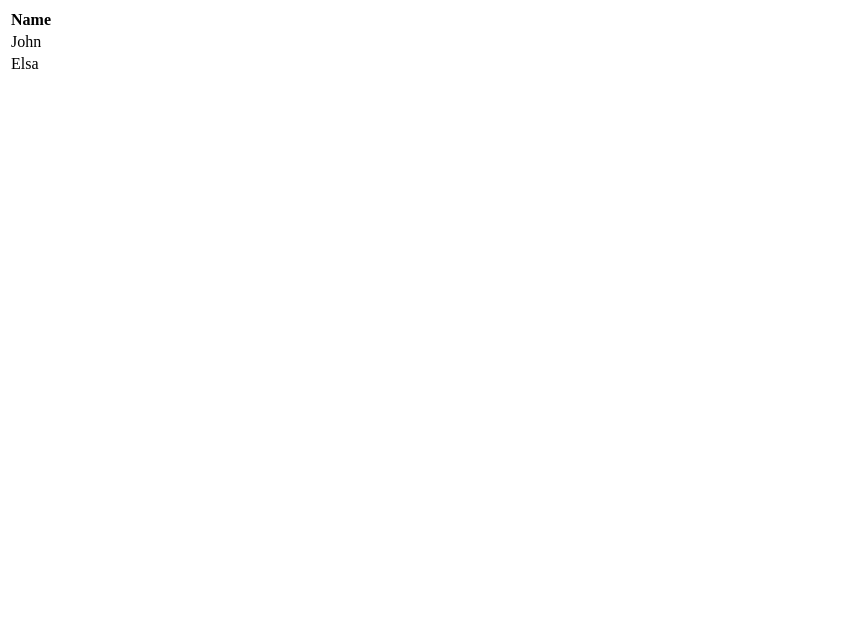
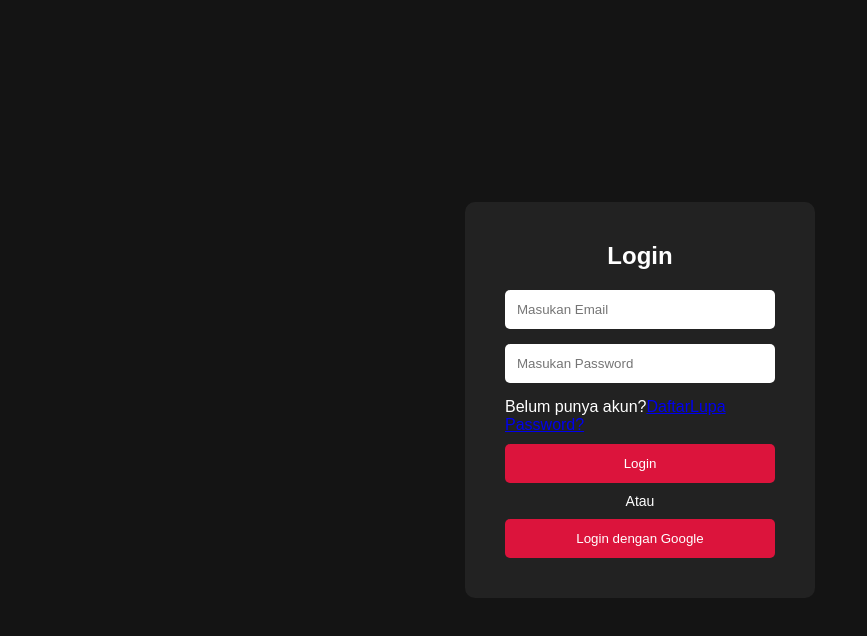
Before and after one commit to iqbal0899/my-streaming-app, a React (Vite) app: page / in a window 1280 px wide. Shown: the top 636 px of the page, without its empty margins (0-867 px from the left). Built offline with nearby package versions, Linux system fonts and the light colour scheme.

Commit message:
Feature Login

```diff
--- a/src/App.jsx
+++ b/src/App.jsx
@@ -1,8 +1,10 @@
+import Login from "./pages/login";
+
 function App() {
   return (
-    <div className="App">
-      <h1>Hello World!</h1>
-    </div>
+    <>
+      <Login />
+    </>
   );
 }
 
--- /dev/null
+++ b/src/css/login.css
@@ -0,0 +1,67 @@
+* {
+  margin: 0;
+  padding: 0;
+  box-sizing: border-box;
+  font-family: Arial, sans-serif;
+}
+
+body {
+  background: #141414;
+}
+
+.container {
+  display: flex;
+  justify-content: center;
+  align-items: center;
+  height: 100vh;
+}
+
+.login-form {
+  background: #222;
+  padding: 40px;
+  border-radius: 10px;
+  width: 350px;
+}
+
+.login-form h2 {
+  color: white;
+  margin-bottom: 20px;
+  text-align: center;
+}
+
+.login-form input {
+  width: 100%;
+  padding: 12px;
+  margin-bottom: 15px;
+  border: none;
+  border-radius: 5px;
+}
+
+.login-form span {
+  color: white;
+  font-size: 16px;
+  display: block;
+  margin-bottom: 10px;
+  font-weight: 400;
+}
+
+.login-form p{
+    color: white;
+    font-size: 14px;
+    text-align: center;
+    margin: 10px 0;
+}
+
+.login-form button {
+  width: 100%;
+  padding: 12px;
+  background: crimson;
+  color: white;
+  border: none;
+  border-radius: 5px;
+  cursor: pointer;
+}
+
+.login-form button:hover {
+  background: #ff3333;
+}
--- a/src/index.css
+++ b/src/index.css
@@ -1,111 +1,5 @@
-:root {
-  --text: #6b6375;
-  --text-h: #08060d;
-  --bg: #fff;
-  --border: #e5e4e7;
-  --code-bg: #f4f3ec;
-  --accent: #aa3bff;
-  --accent-bg: rgba(170, 59, 255, 0.1);
-  --accent-border: rgba(170, 59, 255, 0.5);
-  --social-bg: rgba(244, 243, 236, 0.5);
-  --shadow:
-    rgba(0, 0, 0, 0.1) 0 10px 15px -3px, rgba(0, 0, 0, 0.05) 0 4px 6px -2px;
-
-  --sans: system-ui, 'Segoe UI', Roboto, sans-serif;
-  --heading: system-ui, 'Segoe UI', Roboto, sans-serif;
-  --mono: ui-monospace, Consolas, monospace;
-
-  font: 18px/145% var(--sans);
-  letter-spacing: 0.18px;
-  color-scheme: light dark;
-  color: var(--text);
-  background: var(--bg);
-  font-synthesis: none;
-  text-rendering: optimizeLegibility;
-  -webkit-font-smoothing: antialiased;
-  -moz-osx-font-smoothing: grayscale;
-
-  @media (max-width: 1024px) {
-    font-size: 16px;
-  }
-}
-
-@media (prefers-color-scheme: dark) {
-  :root {
-    --text: #9ca3af;
-    --text-h: #f3f4f6;
-    --bg: #16171d;
-    --border: #2e303a;
-    --code-bg: #1f2028;
-    --accent: #c084fc;
-    --accent-bg: rgba(192, 132, 252, 0.15);
-    --accent-border: rgba(192, 132, 252, 0.5);
-    --social-bg: rgba(47, 48, 58, 0.5);
-    --shadow:
-      rgba(0, 0, 0, 0.4) 0 10px 15px -3px, rgba(0, 0, 0, 0.25) 0 4px 6px -2px;
-  }
-
-  #social .button-icon {
-    filter: invert(1) brightness(2);
-  }
-}
-
-body {
+* {
   margin: 0;
-}
-
-#root {
-  width: 1126px;
-  max-width: 100%;
-  margin: 0 auto;
-  text-align: center;
-  border-inline: 1px solid var(--border);
-  min-height: 100svh;
-  display: flex;
-  flex-direction: column;
+  padding: 0;
   box-sizing: border-box;
 }
-
-h1,
-h2 {
-  font-family: var(--heading);
-  font-weight: 500;
-  color: var(--text-h);
-}
-
-h1 {
-  font-size: 56px;
-  letter-spacing: -1.68px;
-  margin: 32px 0;
-  @media (max-width: 1024px) {
-    font-size: 36px;
-    margin: 20px 0;
-  }
-}
-h2 {
-  font-size: 24px;
-  line-height: 118%;
-  letter-spacing: -0.24px;
-  margin: 0 0 8px;
-  @media (max-width: 1024px) {
-    font-size: 20px;
-  }
-}
-p {
-  margin: 0;
-}
-
-code,
-.counter {
-  font-family: var(--mono);
-  display: inline-flex;
-  border-radius: 4px;
-  color: var(--text-h);
-}
-
-code {
-  font-size: 15px;
-  line-height: 135%;
-  padding: 4px 8px;
-  background: var(--code-bg);
-}
--- a/src/main.jsx
+++ b/src/main.jsx
@@ -1,19 +1,10 @@
-import { createRoot } from 'react-dom/client'
+import { StrictMode } from "react";
+import { createRoot } from "react-dom/client";
+import "./index.css";
+import App from "./App.jsx";
 
-const myelement = (
-  <table>
-    <tr>
-      <th>Name</th>
-    </tr>
-    <tr>
-      <td>John</td>
-    </tr>
-    <tr>
-      <td>Elsa</td>
-    </tr>
-  </table>
+createRoot(document.getElementById("root")).render(
+  <StrictMode>
+    <App />
+  </StrictMode>
 );
-
-createRoot(document.getElementById('root')).render(
-  myelement
-)
--- /dev/null
+++ b/src/pages/login.jsx
@@ -0,0 +1,54 @@
+import {useState} from 'react';
+import "../css/login.css";
+
+function Login() {
+  const [email, setEmail] = useState('');
+  const [password, setPassword] = useState('');
+
+  const handleLogin = (e) => {
+    e.preventDefault();
+
+    if (email === 'admin@gmail.com' && password === 'password') {
+        alert('Login successful!');
+    }else{
+        alert('Email atau Password Salah');
+    }
+};
+
+return(
+    <div className="container">
+    <form onSubmit={handleLogin} className="login-form">
+            <h2>Login</h2>
+
+            <input
+                type="email"
+                placeholder="Masukan Email"
+                value={email}
+                onChange={(e) => setEmail(e.target.value)}
+            />
+            <input
+                type="password"
+                placeholder="Masukan Password"
+                value={password}
+                onChange={(e) => setPassword(e.target.value)}
+            />
+
+            <span
+            className="punya-akun">Belum punya akun?
+            <a href="/register">Daftar</a>
+            <a href="/forgot-password">Lupa Password?</a>
+            </span>
+
+            <button type="submit">Login</button>
+
+
+            <p className="atau">Atau</p>
+
+
+            <button type="button" className="login-google">Login dengan Google</button>
+        </form>
+    </div>
+);
+}
+
+export default Login;
```
Also changed, not shown: src/App.css (deleted, +0 -184 lines).
